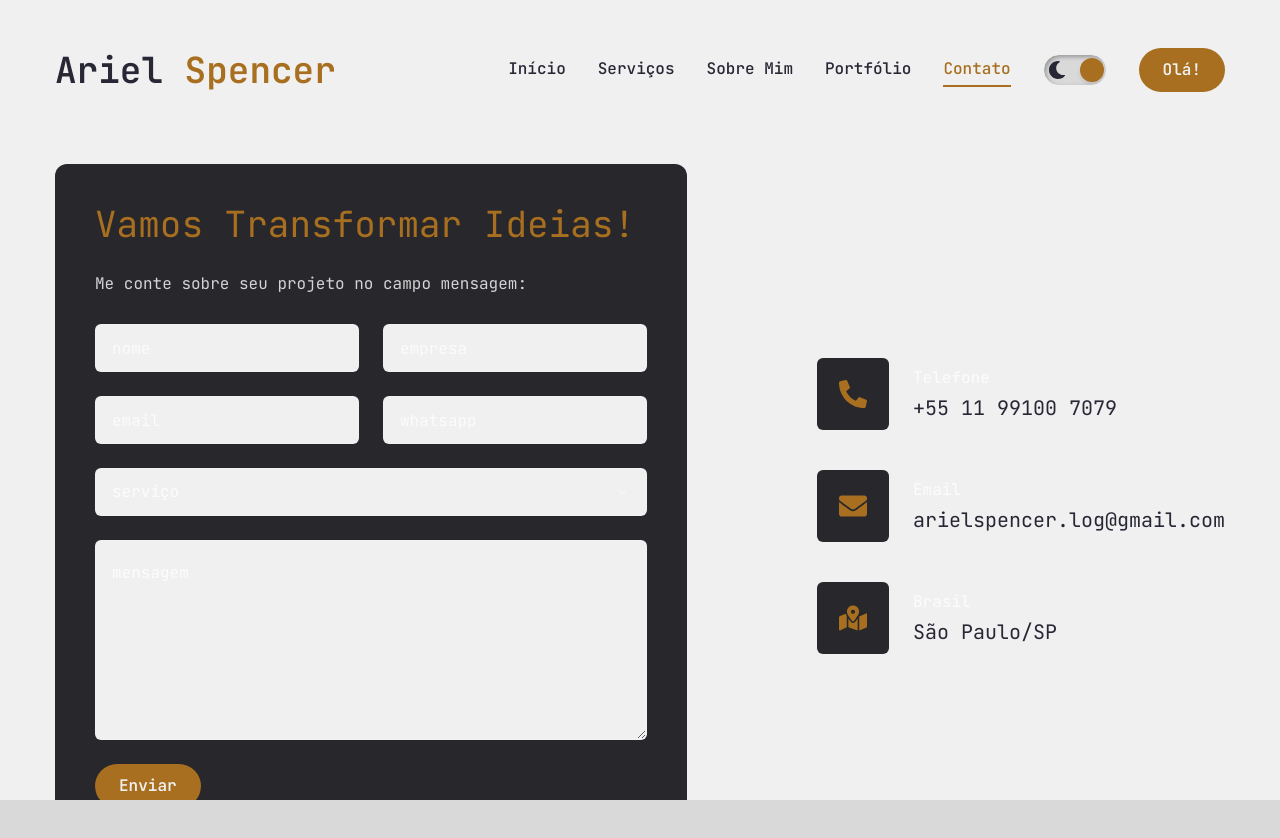
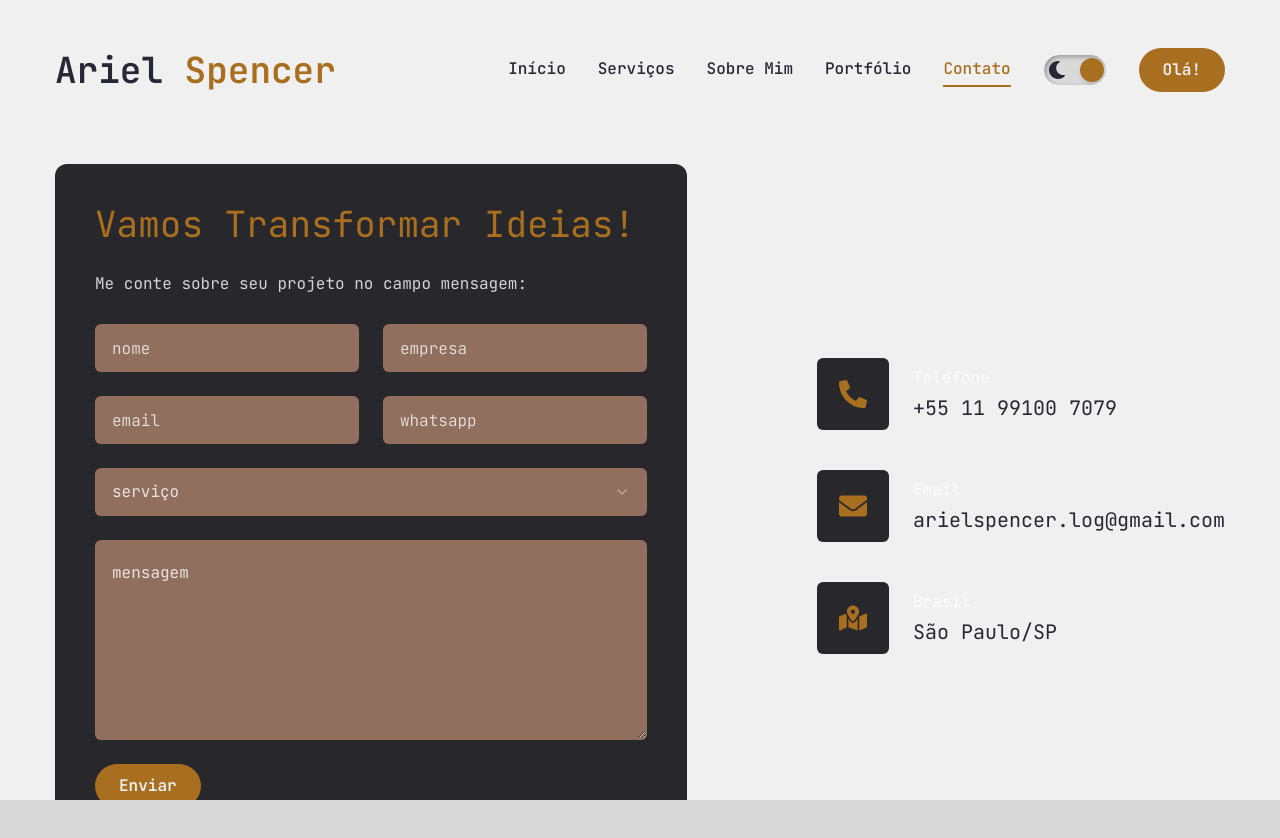
Before and after one commit to ArielSpencer/meu-site-nextjs, a Next.js app: page /contato in a window 1280 px wide. Shown: the top 838 px of the page. Built offline with nearby package versions, Linux system fonts and the light colour scheme.

Commit message:
fix(form): correct color scheme in contact form

```diff
--- a/components/ui/input.jsx
+++ b/components/ui/input.jsx
@@ -7,7 +7,7 @@
     (<input
       type={type}
       className={cn(
-        "flex h-[48px] rounded-md border border-white/10 focus:border-accent font-light bg-primary px-4 py-5 text-base placeholder:text-white/80 outline-none",
+        "flex h-[48px] rounded-md border border-accent/10 focus:border-accent font-light bg-accent-dark px-4 py-5 text-base placeholder:text-white/80 outline-none",
         className
       )}
       ref={ref}
--- a/components/ui/select.jsx
+++ b/components/ui/select.jsx
@@ -16,7 +16,7 @@
   <SelectPrimitive.Trigger
     ref={ref}
     className={cn(
-      "flex h-[48px] w-full items-center justify-between rounded-md border border-white/10 bg-primary px-4 py-5 text-base text-white/80 placeholder:text-white/10 focus:border-accent outline-none",
+      "flex h-[48px] w-full items-center justify-between rounded-md border border-accent/10 bg-accent-dark px-4 py-5 text-base text-white/80 placeholder:text-white/10 focus:border-accent outline-none",
       className
     )}
     {...props}>
--- a/components/ui/textarea.jsx
+++ b/components/ui/textarea.jsx
@@ -6,7 +6,7 @@
   return (
     (<textarea
       className={cn(
-        "flex min-h-[80px] w-full rounded-md border border-white/10 bg-primary px-4 py-5 text-base placeholder:text-white/80 focus-visible:outline-none focus-visible:ring-1 focus-visible:ring-accent focus-visible:ring-offset-0 disabled:cursor-not-allowed disabled:opacity-50",
+        "flex min-h-[80px] w-full rounded-md border border-accent/10 bg-accent-dark px-4 py-5 text-base placeholder:text-white/80 focus-visible:outline-none focus-visible:ring-1 focus-visible:ring-accent focus-visible:ring-offset-0 disabled:cursor-not-allowed disabled:opacity-50",
         className
       )}
       ref={ref}
```
Also changed, not shown: 1 other file (tests, documents, lock files or other folders).
